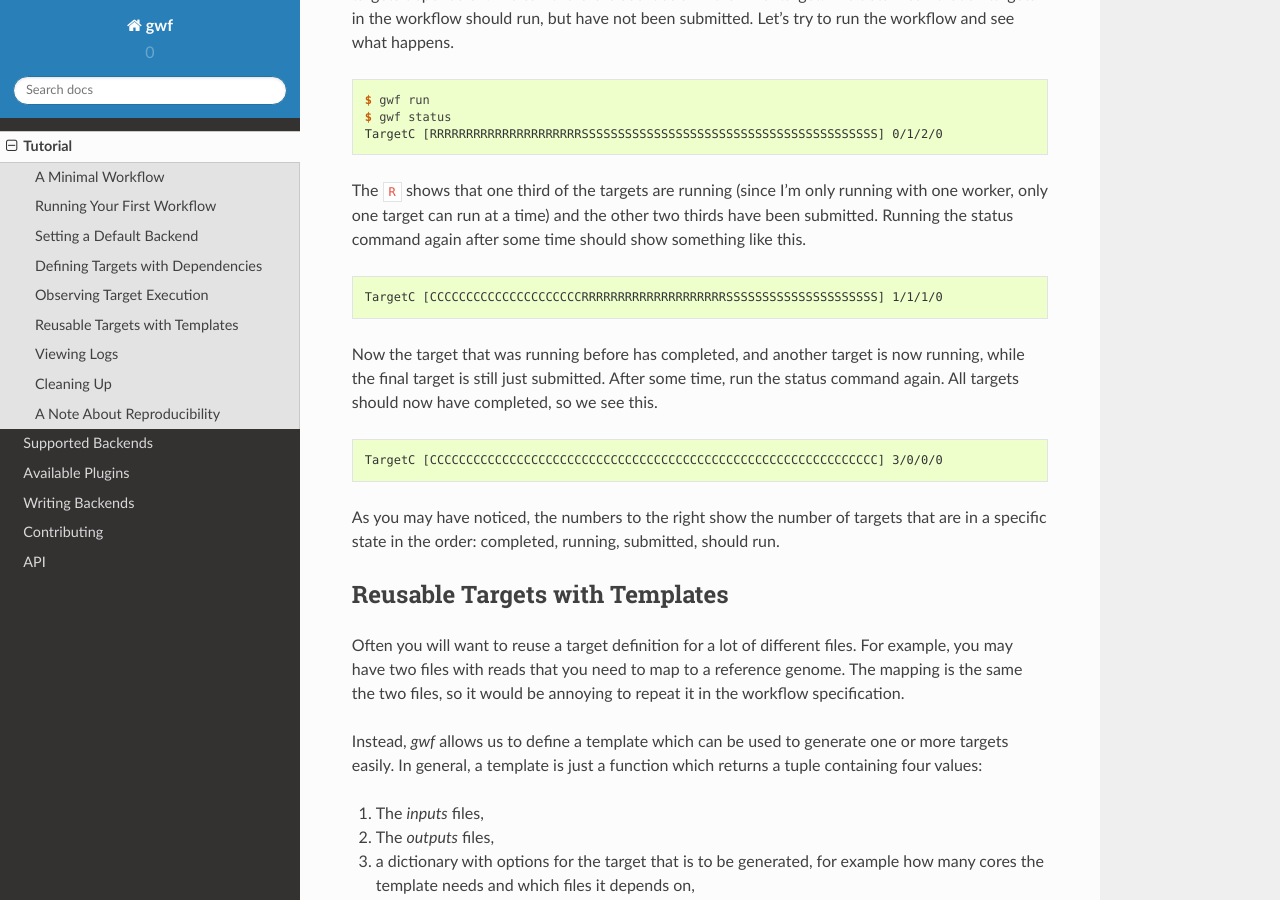
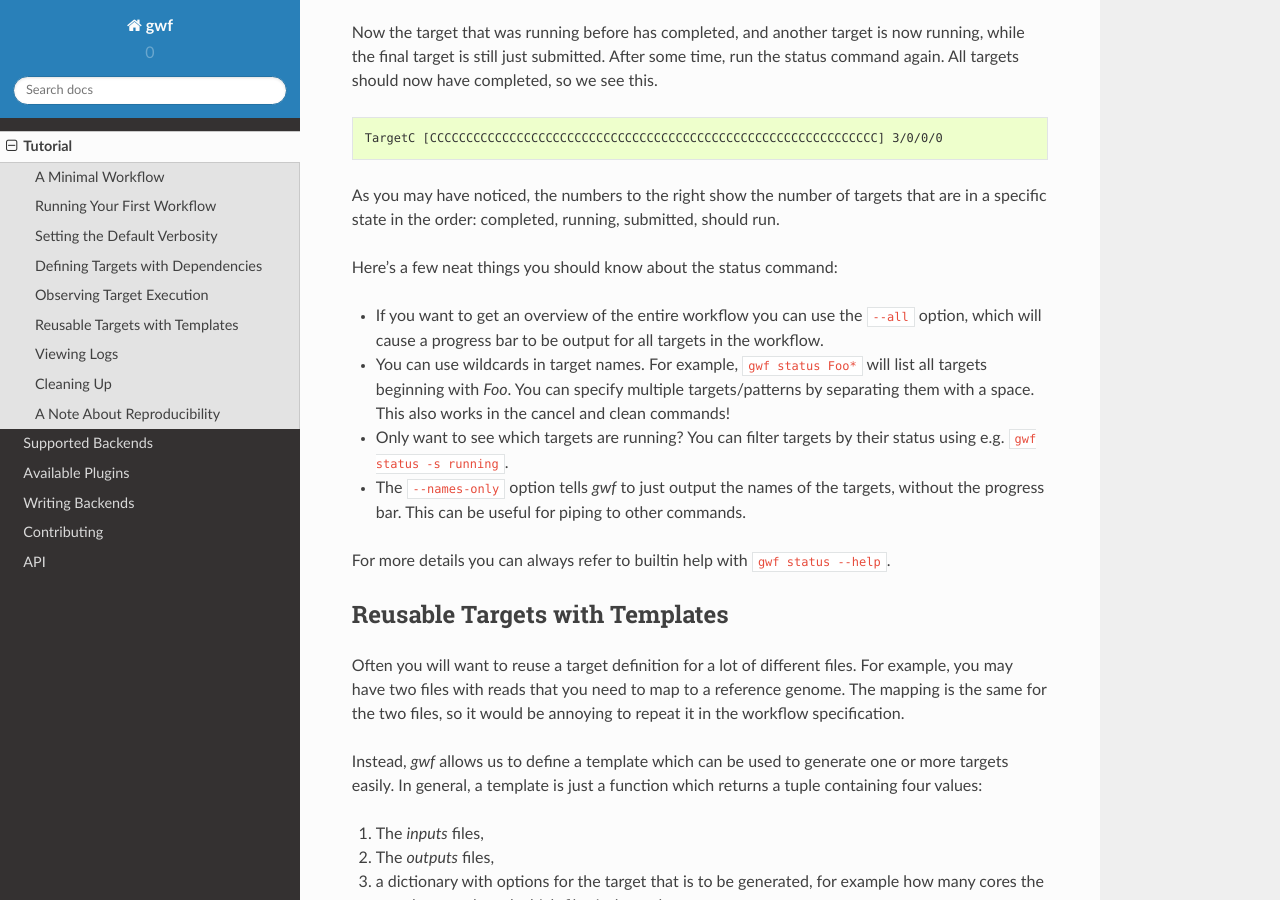
Before and after one commit to gwforg/gwf, a Sphinx documentation site: the page built from docs/tutorial.rst, in a window 1280 px wide and 900 px high, scrolled down 6220 px. Built offline with Sphinx 7.4.7 and the Read the Docs theme 2.0.0, drawn with Linux system fonts in a browser that asks for light colours; some of the changed text lies outside the part shown.

Commit message:
Several additions/fixes to the tutorial.

```diff
--- a/docs/tutorial.rst
+++ b/docs/tutorial.rst
@@ -160,46 +158,26 @@
 
 .. code-block:: console
 
-    $ gwf -b local -v info run
+    $ gwf -v info run
     Scheduling target MyTarget.
 
 This time, *gwf* considers the target for submission, but decides not to submit it
 since all of the output files (only one in this case) exist.
 
-Setting a Default Backend
--------------------------
+Setting the Default Verbosity
+-----------------------------
 
-By now you probably got really tired of typing ``-b local`` for every single command.
-To save some keystrokes, let's set the local backend as the default for this project.
-
-.. code-block:: console
-
-    $ gwf config backend local
-
-This creates a configuration file in the project folder and sets the backend to
-``local`` by default. To test it out, let's try to run the same command as before,
-but without the ``-b local`` flag.
-
-.. code-block:: console
-
-    $ gwf -v info run
-    Scheduling target MyTarget.
-
-*gwf* now uses the local backend by default, so everything works as before. If you
-are crazy about seeing what *gwf* does, you can also get rid of the ``-v info``
+If you are crazy about seeing what *gwf* does you can get rid of the ``-v info``
 flag by setting the default verbosity level.
 
 .. code-block:: console
 
-    $ gwf config verbosity info
+    $ gwf config --set verbosity info
     $ gwf run
     Scheduling target MyTarget.
 
 As we'd expect, *gwf* outputs the same as before, but this time we didn't have to
 set the ``-v info`` flag!
-
-From now on we'll assume that you've started a pool of workers for the local backend
-and configured this to be the default backend.
 
 Defining Targets with Dependencies
 ----------------------------------
@@ -245,6 +223,9 @@
     Submitting target TargetB.
     Submitting target TargetC.
 
+(You can leave out the `-v info` option if you set it as the default in the
+previous section).
+
 Notice that *gwf* first attempts to submit ``TargetC``. However, because of the
 file dependencies it first schedules each dependency and submits those to the
 backend. It then submits ``TargetC`` and makes sure that it will only be run
@@ -268,7 +249,7 @@
 
 .. code-block:: console
 
-    error: Target TargetA depends on itself.
+    Error: Target TargetA depends on itself.
 
 Observing Target Execution
 --------------------------
@@ -332,6 +313,25 @@
 As you may have noticed, the numbers to the right show the number of targets that are
 in a specific state in the order: completed, running, submitted, should run.
 
+
+
+Here's a few neat things you should know about the status command:
+
+* If you want to get an overview of the entire workflow you can use the ``--all`` option,
+  which will cause a progress bar to be output for all targets in the workflow.
+
+* You can use wildcards in target names. For example, ``gwf status Foo*`` will list all
+  targets beginning with `Foo`. You can specify multiple targets/patterns by separating
+  them with a space. This also works in the cancel and clean commands!
+
+* Only want to see which targets are running? You can filter targets by their status
+  using e.g. ``gwf status -s running``.
+
+* The ``--names-only`` option tells *gwf* to just output the names of the targets,
+  without the progress bar. This can be useful for piping to other commands.
+
+For more details you can always refer to builtin help with ``gwf status --help``.
+
 .. _function_templates:
 
 Reusable Targets with Templates
@@ -339,7 +339,7 @@
 
 Often you will want to reuse a target definition for a lot of different files. For example,
 you may have two files with reads that you need to map to a reference genome. The
-mapping is the same the two files, so it would be annoying to repeat it in the workflow
+mapping is the same for the two files, so it would be annoying to repeat it in the workflow
 specification.
 
 Instead, *gwf* allows us to define a template which
@@ -439,7 +439,7 @@
 When you run this command you'll see nothing. This is because the ``gwf logs`` command by
 default only shows things written to stdout by the target, and not stderr, and apparently
 nothing was written to stdout in this target. Let's try to take a look at stderr instead
-by applying the ``--stderr`` flag.
+by applying the ``--stderr`` flag (or the short version ``-e``).
 
 .. code-block:: console
 
```
Also changed, not shown: other parts of docs/tutorial.rst (+5 -7 lines).
